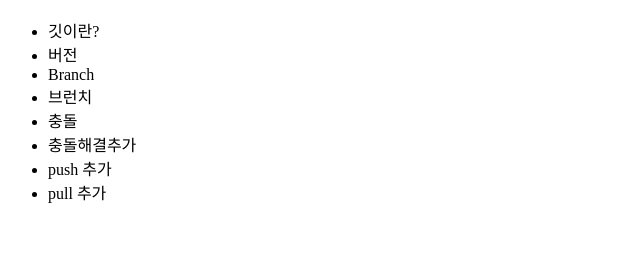
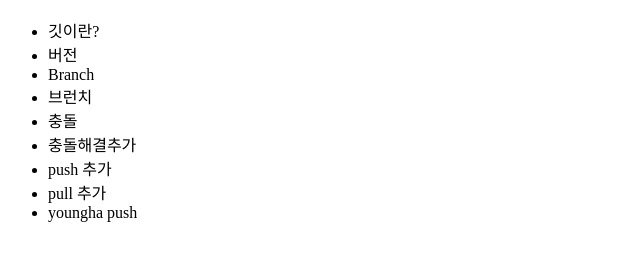
Before and after one commit to youngha7/sourcetree_exam, a plain HTML site: page index.html in a window 1280 px wide. Shown: the part 48-308 px from the top of the page, without its empty margins (0-640 px from the left). Drawn offline with Linux system fonts and the light colour scheme.

Commit message:
youngha push add

```diff
--- a/index.html
+++ b/index.html
@@ -15,6 +15,7 @@
             <li>충돌해결추가</li>
             <li>push 추가</li>
             <li>pull 추가</li>
+            <li>youngha push</li>
         </ul>
     </body>
 </html>
```
